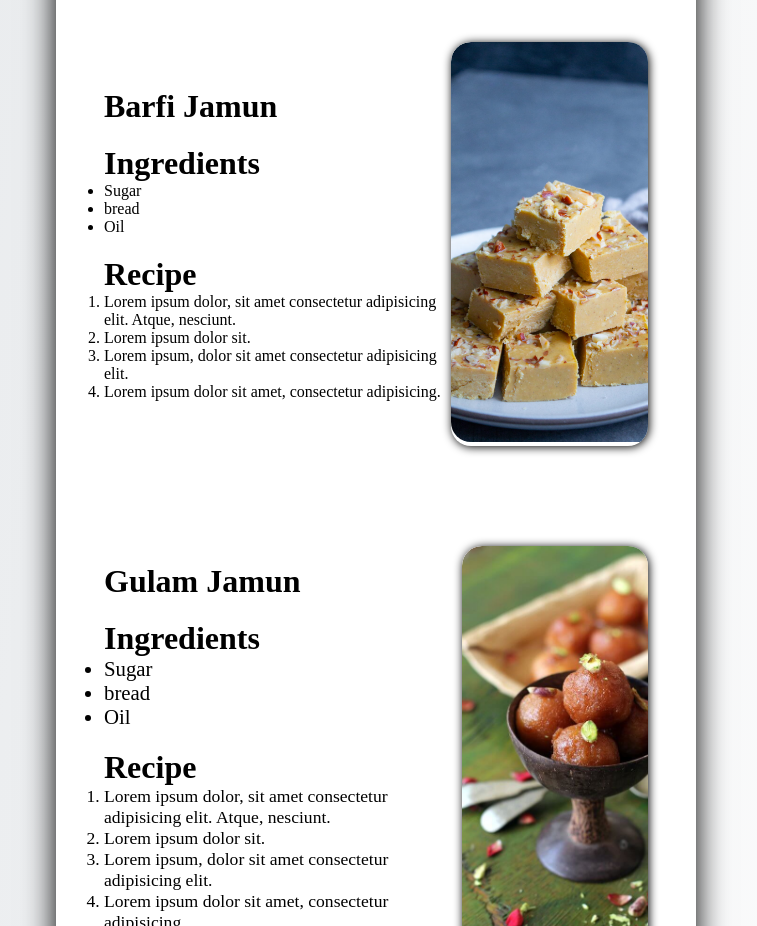
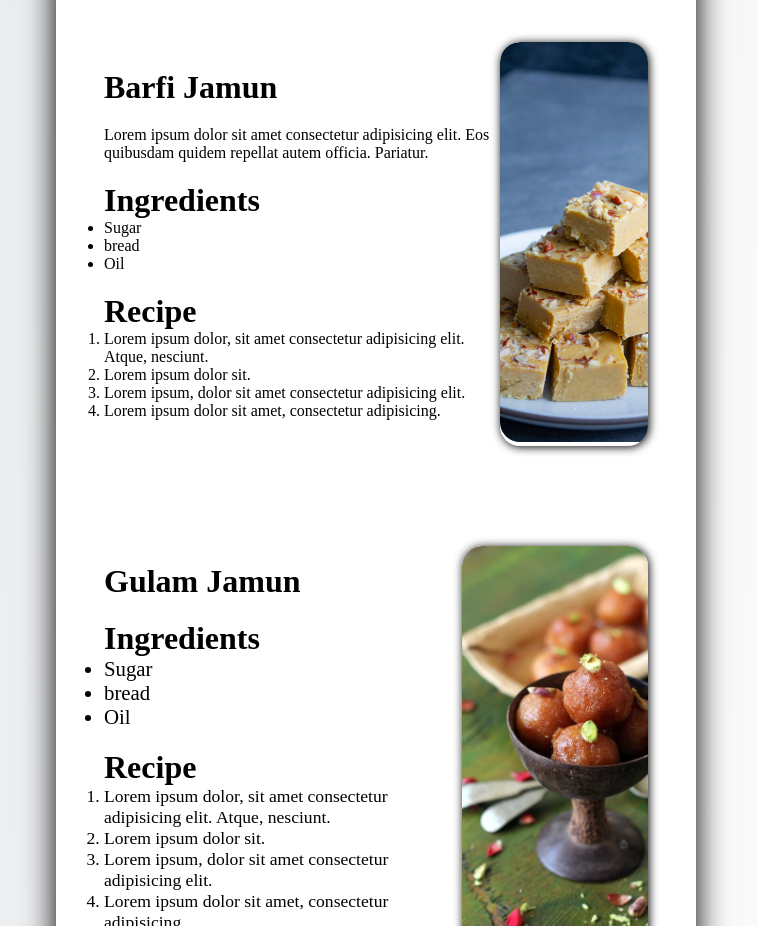
Before and after one commit to BhavikaU/Recipe-Website, a plain HTML site: page index.html in a window 1280 px wide. Shown: the part 1600-2526 px from the top of the page, without its empty margins (264-1021 px from the left). Drawn offline with Linux system fonts and the light colour scheme.

Commit message:
I have added the para.

```diff
--- a/index.html
+++ b/index.html
@@ -154,7 +154,7 @@
                         <div class="leftBox">
                             <!-- heaeding -->
                             <h2>Barfi Jamun</h2>
-
+                            <p>Lorem ipsum dolor sit amet consectetur adipisicing elit. Eos quibusdam quidem repellat autem officia. Pariatur.</p>
                             <div>
                                 <h2>Ingredients</h2>
                                 <ul>
```
